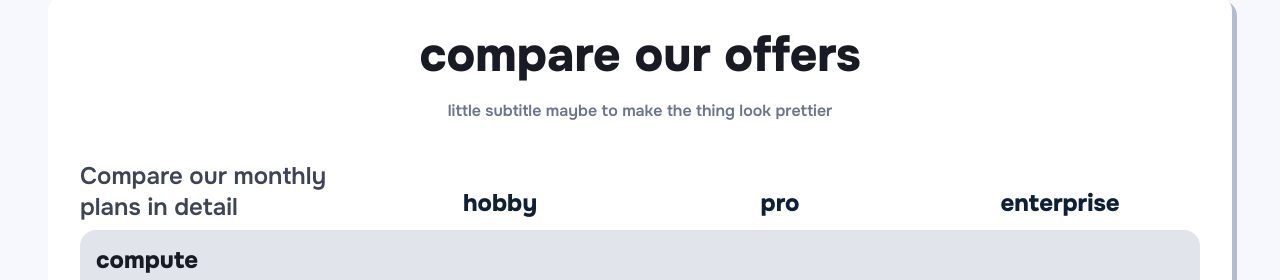
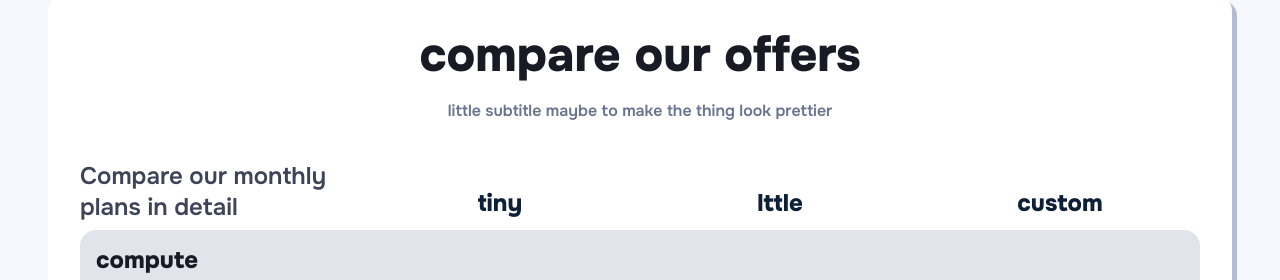
Before and after one commit to lttle-cloud/landing-page, a Next.js app: page /pricing in a window 1280 px wide. Shown: the part 850-1130 px from the top of the page. Built offline with nearby package versions, Linux system fonts and the light colour scheme.

Commit message:
fix pricing table typo

```diff
--- a/src/app/pricing/page.tsx
+++ b/src/app/pricing/page.tsx
@@ -82,9 +82,9 @@ export default function Pricing() {
                                         <h3>
                                             Compare our monthly plans in detail
                                         </h3>
-                                        <div>hobby</div>
-                                        <div>pro</div>
-                                        <div>enterprise</div>
+                                        <div>tiny</div>
+                                        <div>lttle</div>
+                                        <div>custom</div>
                                     </div>
                                 )}
                                 <div className={pricingClasses.pricingTable}>
```
